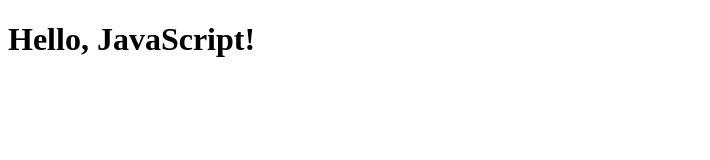
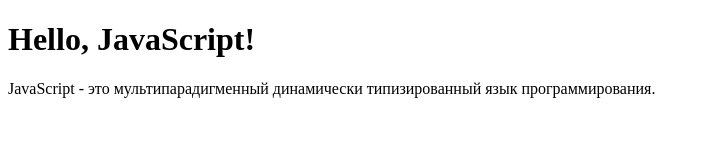
Before and after one commit to kenziesmith/local-rep, a plain HTML site: page index.html in a window 1280 px wide. Shown: the whole page, without its empty margins (0-710 px from the left). Drawn offline with Linux system fonts and the light colour scheme.

Commit message:
Update index.html
Added tag <p>

```diff
--- a/index.html
+++ b/index.html
@@ -12,6 +12,7 @@
 
 <body>
   <h1>Hello, JavaScript!</h1>
+  <p>JavaScript - это мультипарадигменный динамически типизированный язык программирования.</p>
 </body>
 
 </html>
```
